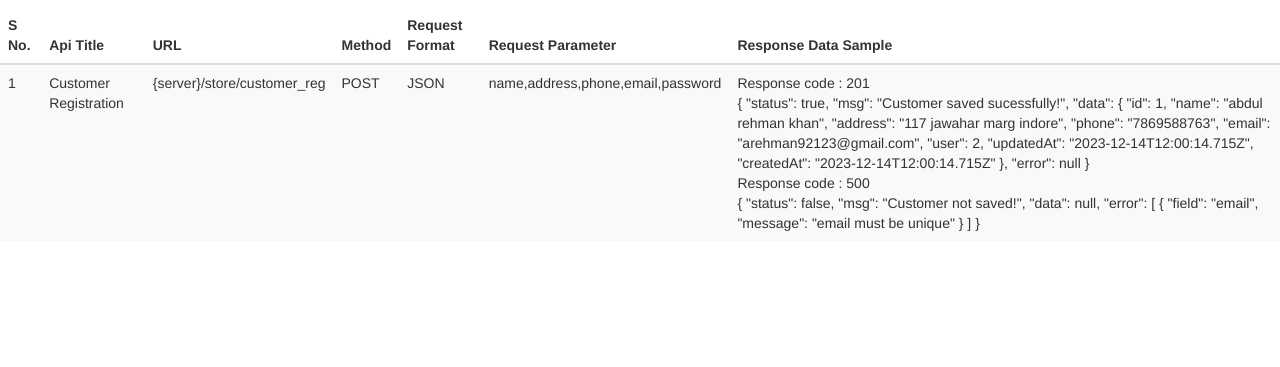
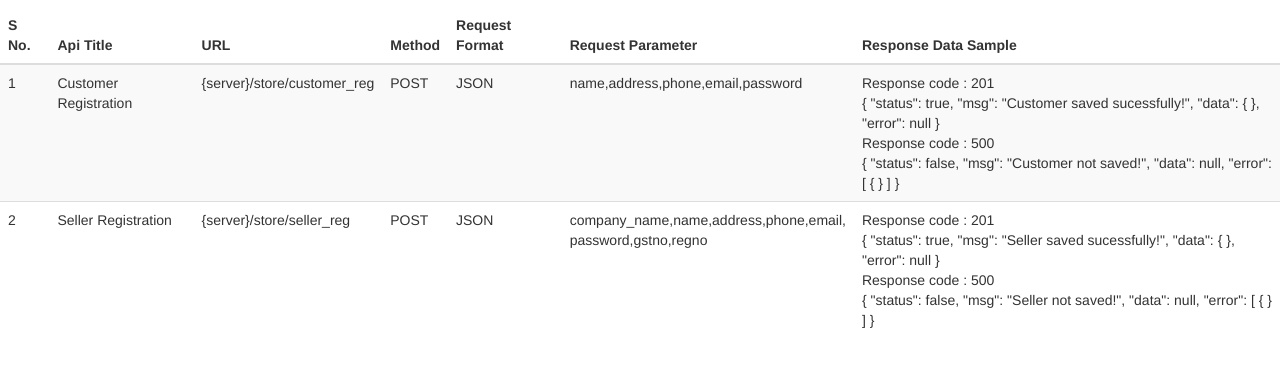
Before and after one commit to Abdul-ithub/ibookstore, a website: page ApiDocs.html in a window 1280 px wide. Shown: the part 63-430 px from the top of the page. Drawn offline with nearby package versions, Linux system fonts and the light colour scheme.

Commit message:
admin added sucessfully

```diff
--- a/ApiDocs.html
+++ b/ApiDocs.html
@@ -32,31 +32,44 @@
                         {
                         "status": true,
                         "msg": "Customer saved sucessfully!",
-                        "data": {
-                            "id": 1,
-                            "name": "abdul rehman khan",
-                            "address": "117 jawahar marg indore",
-                            "phone": "7869588763",
-                            "email": "arehman92123@gmail.com",
-                            "user": 2,
-                            "updatedAt": "2023-12-14T12:00:14.715Z",
-                            "createdAt": "2023-12-14T12:00:14.715Z"
-                        },
+                        "data": { },
                         "error": null
                         }<br>
-                    Response code : 500<br>
-                    {
+                     Response code : 500<br>
+                     {
                         "status": false,
                         "msg": "Customer not saved!",
                         "data": null,
                         "error": [
-                            {
-                                "field": "email",
-                                "message": "email must be unique"
-                            }
+                            { }
                         ]
-                    }
-                </td>
+                     }
+                    </td>
+                </tr>
+                <tr>
+                    <td>2</td>
+                    <td>Seller Registration</td>
+                    <td>{server}/store/seller_reg</td>
+                    <td>POST</td>
+                    <td>JSON</td>
+                    <td>company_name,name,address,phone,email,<br>password,gstno,regno</td>
+                    <td>Response code : 201<br>
+                        {
+                        "status": true,
+                        "msg": "Seller saved sucessfully!",
+                        "data": { },
+                        "error": null
+                        }<br>
+                     Response code : 500<br>
+                     {
+                        "status": false,
+                        "msg": "Seller not saved!",
+                        "data": null,
+                        "error": [
+                            { }
+                        ]
+                     }
+                    </td>
                 </tr>
             </tbody>
         </table>
```
Also changed, not shown: seeders/20231222144954-Admin.js (added, +25 -0 lines).
